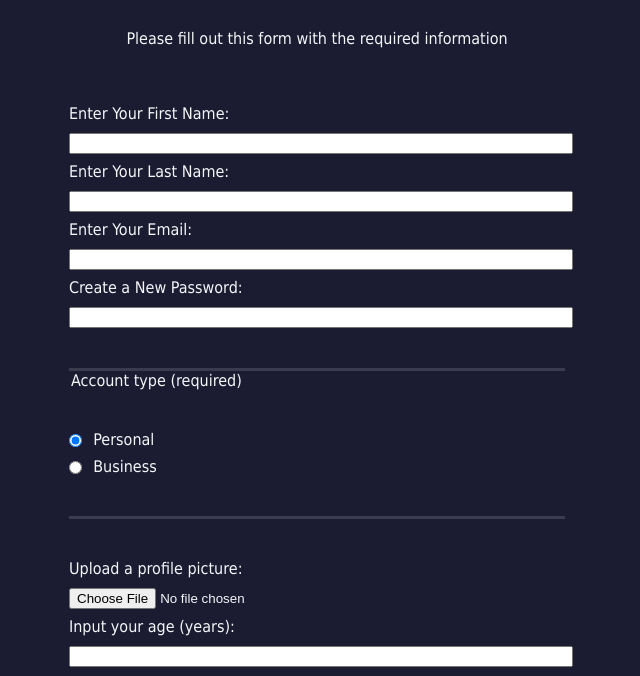
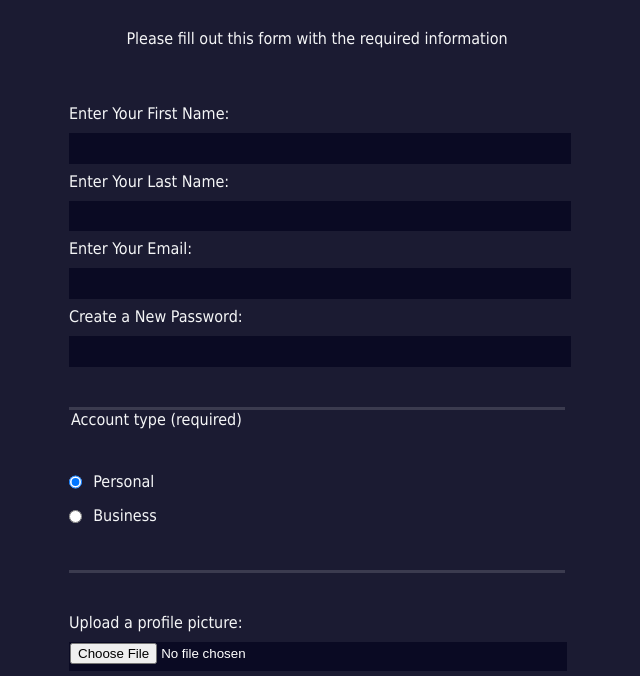
Before and after one commit to nedoratic/fcc-rwd-04-registration-form, a plain HTML site: page index.html in a window 1280 px wide. Shown: the part 73-749 px from the top of the page, without its empty margins (323-963 px from the left). Drawn offline with Linux system fonts and the light colour scheme.

Commit message:
style.css - input fields colors edited

```diff
--- a/style.css
+++ b/style.css
@@ -48,3 +48,11 @@ select {
 	margin: 0 0.5em 0 0;
 	vertical-align: middle;
 }
+
+input,
+textarea {
+	background-color: #0a0a23;
+	border: 1px solid #0a0a23;
+	color: #ffffff;
+	min-height: 2em;
+}
```
